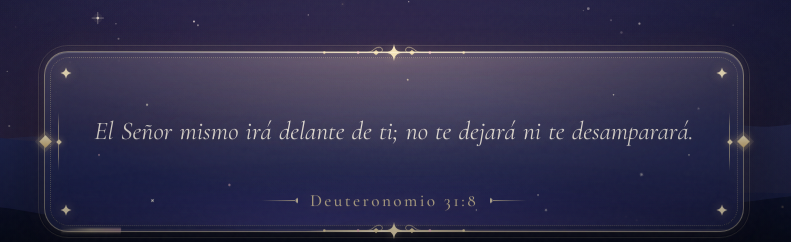
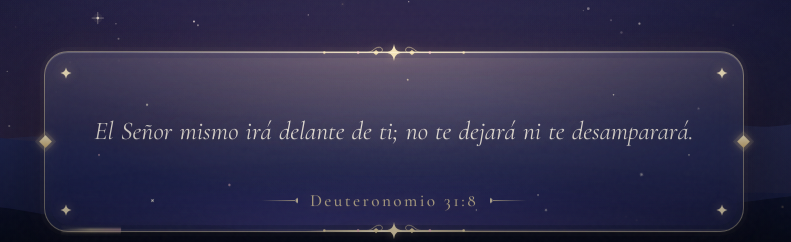
Before and after one commit to sebastian-a11-netizen/Aelysha, a plain HTML site: page index.html in a window 1280 px wide. Shown: the part 555-797 px from the top of the page, 246-1037 px from the left. Drawn offline with nearby package versions, Linux system fonts and the light colour scheme; animation ran at ten frames a second.

Commit message:
Actualiza visual

```diff
--- a/index.html
+++ b/index.html
@@ -76,7 +76,6 @@
   <section class="verse-card" id="verse-area" aria-label="Versículo bíblico">
     <span class="rim"></span>
     <span class="dust"></span>
-    <span class="sheen"></span>
     <span class="vspark" style="left:7%;top:44%;animation-delay:.2s"></span>
     <span class="vspark" style="right:6%;top:30%;width:5px;animation-delay:1.6s"></span>
     <span class="vspark" style="left:15%;bottom:16%;width:5px;animation-delay:2.8s"></span>
@@ -84,7 +83,6 @@
     <span class="vspark" style="left:30%;top:12%;width:4px;animation-delay:.9s"></span>
     <span class="vspark" style="right:28%;bottom:11%;width:4px;animation-delay:2.2s"></span>
     <span class="gem l"></span><span class="gem r"></span>
-    <span class="vline l"></span><span class="vline r"></span>
     <svg class="corner tl" viewBox="0 0 46 46" aria-hidden="true">
       <path d="M14 8.5 C14.6 11.5 16.2 13.4 19.5 14 C16.2 14.6 14.6 16.5 14 19.5 C13.4 16.5 11.8 14.6 8.5 14 C11.8 13.4 13.4 11.5 14 8.5Z" fill="#fff0c8"/>
     </svg>
--- a/styles.css
+++ b/styles.css
@@ -337,8 +337,6 @@ body {
   text-align: center;
   border-radius: 24px;
   border: 1px solid rgba(240,222,170,.5);
-  outline: 1px solid rgba(236,217,168,.16);
-  outline-offset: 5px;
   background:
     radial-gradient(62% 52% at 50% 46%, rgba(255,228,196,.08), transparent 72%),
     radial-gradient(120% 90% at 50% 0%, rgba(240,190,170,.22), transparent 62%),
@@ -354,13 +352,6 @@ body {
     inset 0 1px 0 rgba(255,255,255,.22),
     inset 0 0 34px rgba(236,200,170,.07);
   animation: rise 2.4s 2.8s ease both, cardGlow 6s 5s ease-in-out infinite alternate;
-}
-.verse-card::before {
-  content: "";
-  position: absolute; inset: 5px;
-  border-radius: 19px;
-  border: 1px dotted rgba(236,217,168,.32);
-  pointer-events: none;
 }
 .verse-card::after {
   content: "";
@@ -405,16 +396,6 @@ body {
 
 /* detalles extra del cuadro */
 .verse-ornament-b { position: absolute; bottom: -9px; left: 50%; width: 150px; height: 19px; margin-left: -75px; overflow: visible; filter: drop-shadow(0 0 5px rgba(236,200,140,.45)); }
-.sheen {
-  position: absolute; inset: 0; border-radius: inherit; overflow: hidden; pointer-events: none;
-}
-.sheen::before {
-  content: ""; position: absolute; top: -20%; bottom: -20%; width: 38%; left: -50%;
-  background: linear-gradient(100deg, transparent, rgba(255,240,210,.13), transparent);
-  transform: skewX(-18deg);
-  animation: sheenMove 9s 5s ease-in-out infinite;
-}
-@keyframes sheenMove { 0%,55% { left: -50%; } 100% { left: 130%; } }
 .vspark {
   position: absolute; width: 7px; aspect-ratio: 1; pointer-events: none;
   background: radial-gradient(circle, #fff8e4 0 28%, rgba(255,230,180,.0) 70%);
@@ -604,9 +585,4 @@ body {
 }
 .vline.l { left: 13px; }
 .vline.r { right: 13px; }
-.vline::before {
-  content: ""; position: absolute; left: -1.5px; top: 50%; width: 4px; height: 4px; margin-top: -2px;
-  background: #f6e6bb; transform: rotate(45deg);
-  box-shadow: 0 0 6px rgba(240,205,140,.9);
-}
 @media (max-width: 600px) { .vline { top: 48px; bottom: 48px; left: auto; } .vline.l { left: 11px; } .vline.r { right: 11px; } }
```
